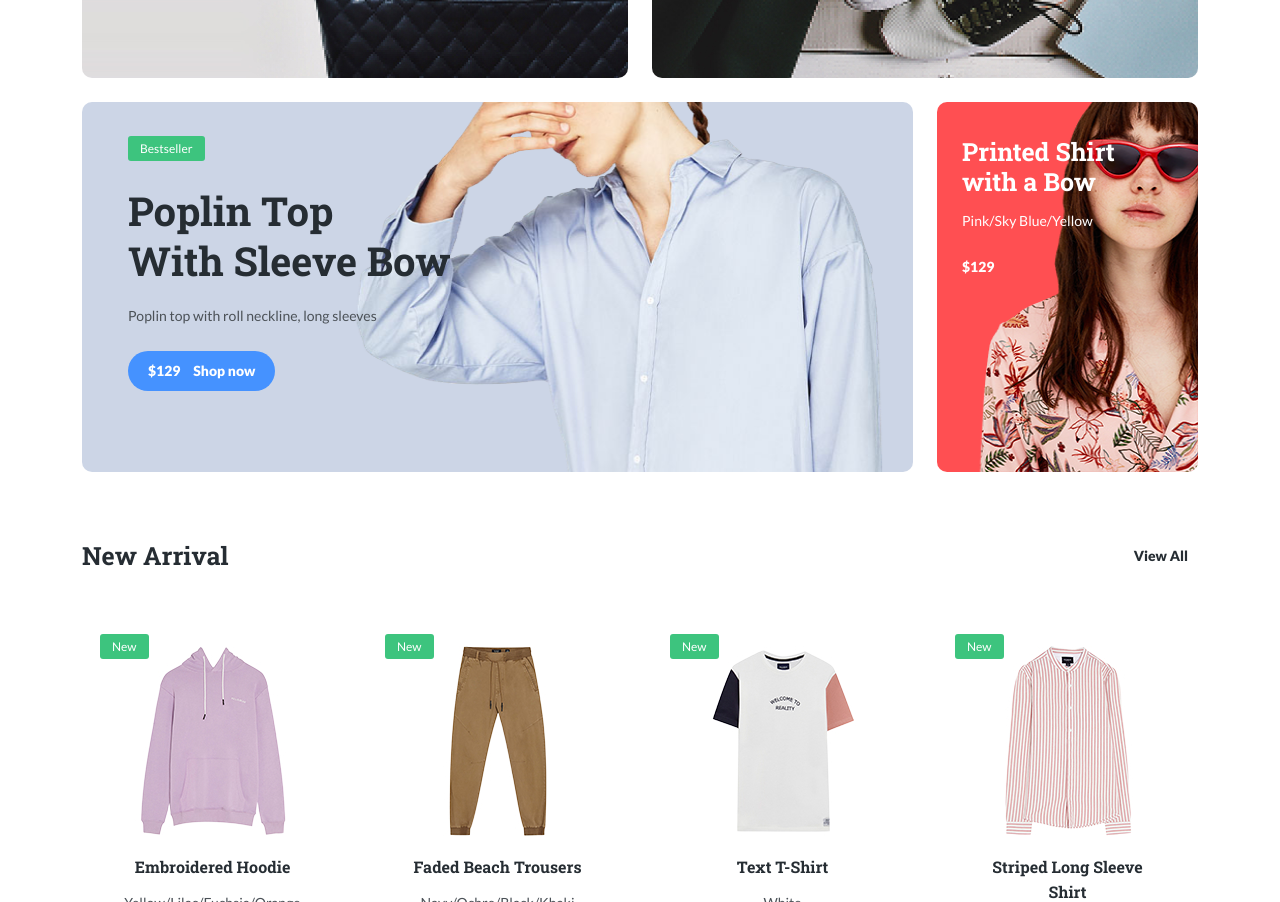
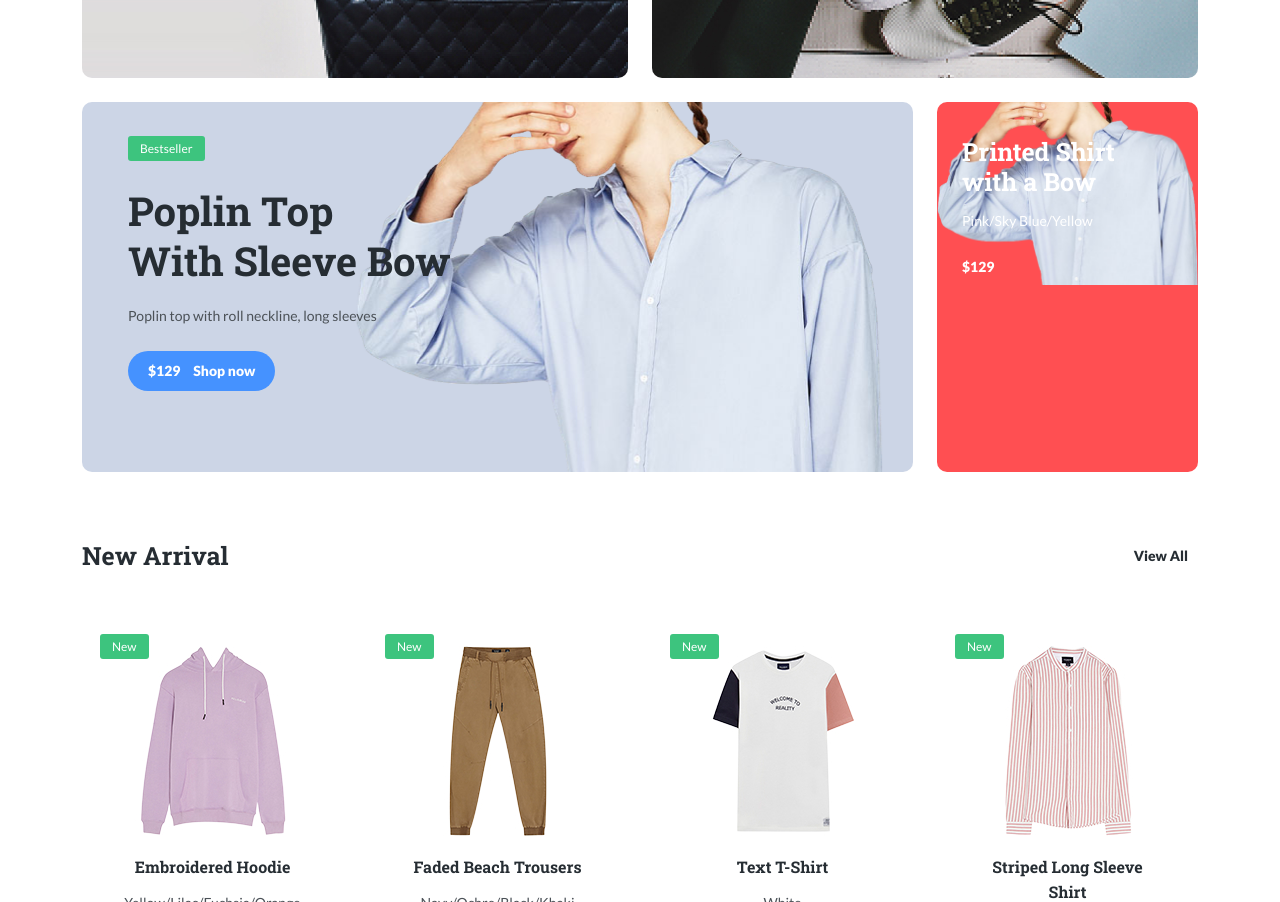
Before and after one commit to ekspant/willberries, a plain HTML site: page index.html in a window 1280 px wide. Shown: the part 981-1883 px from the top of the page. Drawn offline with nearby package versions, Linux system fonts and the light colour scheme.

Commit message:
Update style.css

```diff
--- a/css/style.css
+++ b/css/style.css
@@ -130,7 +130,7 @@ body {
 .card-4 {
   padding-top: 35px;
   padding-left: 25px;
-  background: #ff4f52 url('../img/card-image-4.png') no-repeat top right;
+  background: #ff4f52 url('../img/card-image-3.png') no-repeat top right;
   background-size: contain;
 }
 .card-tittle {
```
